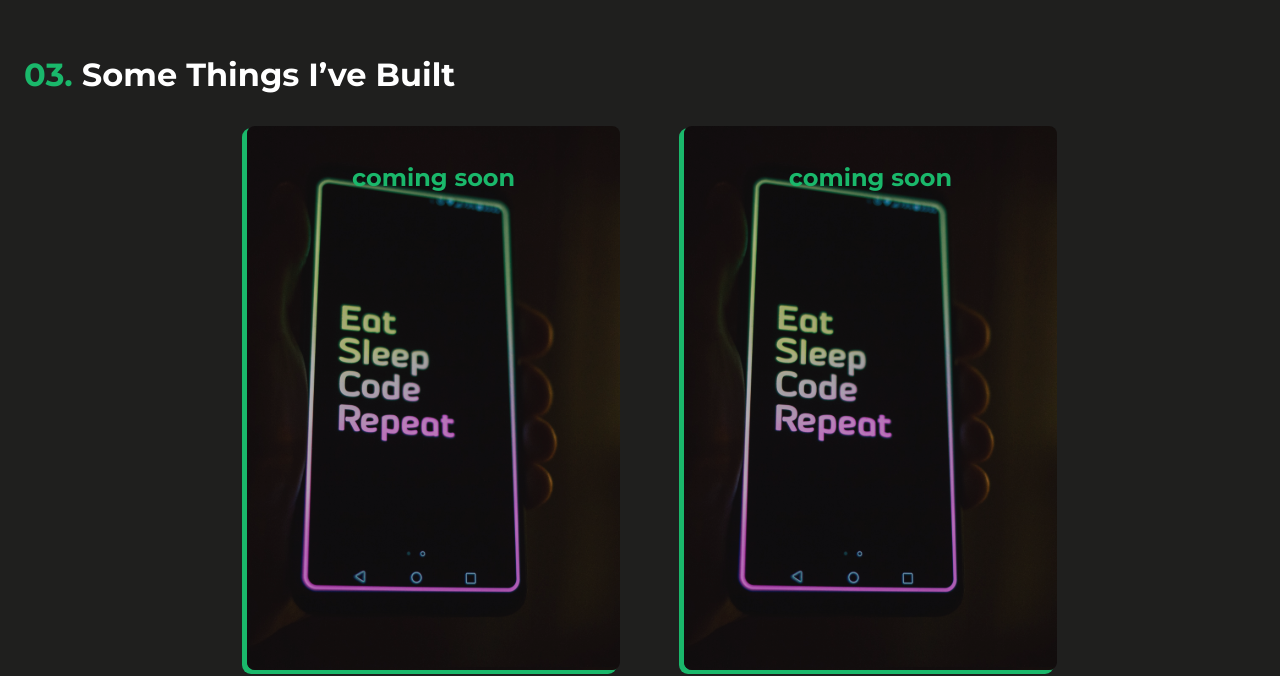
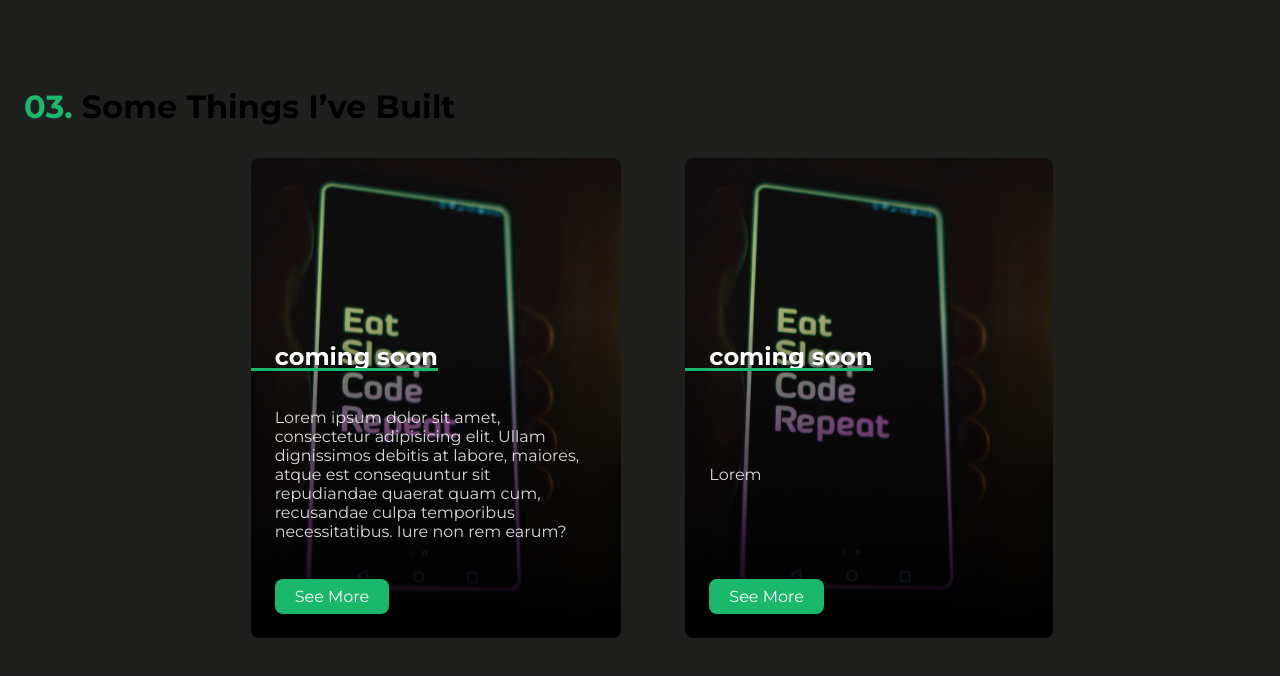
Before and after one commit to luisfelipefr/my-portfolio, a React (Vite) app: page / in a window 1280 px wide. Shown: the part 1622-2298 px from the top of the page. Built offline with nearby package versions, Linux system fonts and the light colour scheme.

Commit message:
Updating card component

```diff
--- a/src/Components/Card/index.tsx
+++ b/src/Components/Card/index.tsx
@@ -5,13 +5,20 @@ interface CardProps {
   title: string;
   text?: string;
   ImgCard: string;
+  url: string;
+  buttonText: string;
 }
 
 export function Card(props: CardProps) {
   return (
     <Container Img={props.ImgCard}>
-      <h1>{props.title}</h1>
-      <p>{props.text}</p>
+      <div className="card-content">
+        <h1 className="card-title">{props.title}</h1>
+        <p className="card-body">{props.text}</p>
+        <a href={props.url} className="button">
+          {props.buttonText}
+        </a>
+      </div>
     </Container>
   );
 }
--- a/src/Components/Card/styles.ts
+++ b/src/Components/Card/styles.ts
@@ -1,22 +1,68 @@
 import styled from "styled-components";
-
+import { Background } from './../Pages/Home/styles';
 interface Bg {
   Img: string | undefined;
 }
 
 export const Container = styled.div<Bg>`
-  width: 23.3rem;
-  height: 34rem;
+  --padding: 1.5rem;
+  max-width: 35ch;
+
+
   margin: 2rem 2rem;
-  background-image: url(${props => props.Img});
+  background: url(${props => props.Img}) no-repeat center;
+  background-size: cover;
   border-radius: 0.5rem;
+  color: var(--text-body);
+  padding: 10rem 0 0;
+  overflow: hidden;
 
-  h1 {
-    font-size: 1.5rem;
-    color: var(--green);
-    text-align: center;
-    margin-top: 37px;
+  .card-content {
+    display: flex;
+    justify-content: space-between;
+    flex-direction: column;
+    align-items: flex-start;
+    padding: var(--padding);
+    min-height: 20rem;
+    min-width: 23rem;
+    background: linear-gradient(
+      hsl( 0 0% 0% / 0),
+      hsl( 20 0% 0% / 0.3) 20%,
+      hsl( 0 0% 0% / 1)
+    );
   }
 
-  box-shadow: -4px 3px 0px 1px #1AB86B;
+  .card-title {
+    font-size: 1.5rem;
+    width: max-content;
+    position: relative;
+
+    ::after {
+      content: "";
+      position: absolute;
+      width: calc(100% + var(--padding));
+      height: 3px;
+      left: calc(var(--padding) * -1);
+      bottom: 0;
+      background-color: var(--green);
+    };
+  }
+
+  .card-body {
+    color: var(--text-light);
+    margin: 2rem 0;
+  }
+
+  .button {
+    display: inline-block;
+    text-decoration: none;
+    background: var(--green);
+    color: var(--text-color);
+    padding: 0.5em 1.25em;
+    border-radius: 0.5rem;
+    :hover,
+    :focus {
+      filter: brightness(0.8);
+    }
+  }
 `
--- a/src/Components/Form/styles.ts
+++ b/src/Components/Form/styles.ts
@@ -54,7 +54,7 @@ export const Container = styled.div`
       margin-top: 3.12rem;
       border: 2px solid var(--green);
       background-color: var(--green);
-      color: white;
+      color: var(--text-body);
       text-transform: uppercase;
       float: right;
       cursor: pointer;
--- a/src/Components/Pages/Works/index.tsx
+++ b/src/Components/Pages/Works/index.tsx
@@ -9,8 +9,20 @@ export function Works() {
         <span>03.</span> Some Things I&#x2019;ve Built
       </h1>
       <div className="cardContainer">
-        <Card ImgCard={BackgroundCard} title="coming soon" />
-        <Card ImgCard={BackgroundCard} title="coming soon" />
+        <Card
+          ImgCard={BackgroundCard}
+          title="coming soon"
+          text="Lorem ipsum dolor sit amet, consectetur adipisicing elit. Ullam dignissimos debitis at labore, maiores, atque est consequuntur sit repudiandae quaerat quam cum, recusandae culpa temporibus necessitatibus. Iure non rem earum?"
+          url="#"
+          buttonText="See More"
+        />
+        <Card
+          ImgCard={BackgroundCard}
+          title="coming soon"
+          text="Lorem"
+          url="#"
+          buttonText="See More"
+        />
       </div>
     </Container>
   );
--- a/src/Components/Pages/Works/styles.ts
+++ b/src/Components/Pages/Works/styles.ts
@@ -4,7 +4,7 @@ export const Container = styled.div`
   margin: 0 auto;
   max-width: 85.75rem;
   min-height: 100vh;
-  color: #ffffff;
+  color: var(--text-color);
   display: flex;
   flex-direction: column;
   justify-content: center;
@@ -14,8 +14,6 @@ justify-content: center;
     color: var(--green);
   }
   div.cardContainer {
-
-
     display: flex;
     justify-content: center;
     flex-wrap: wrap;
```
